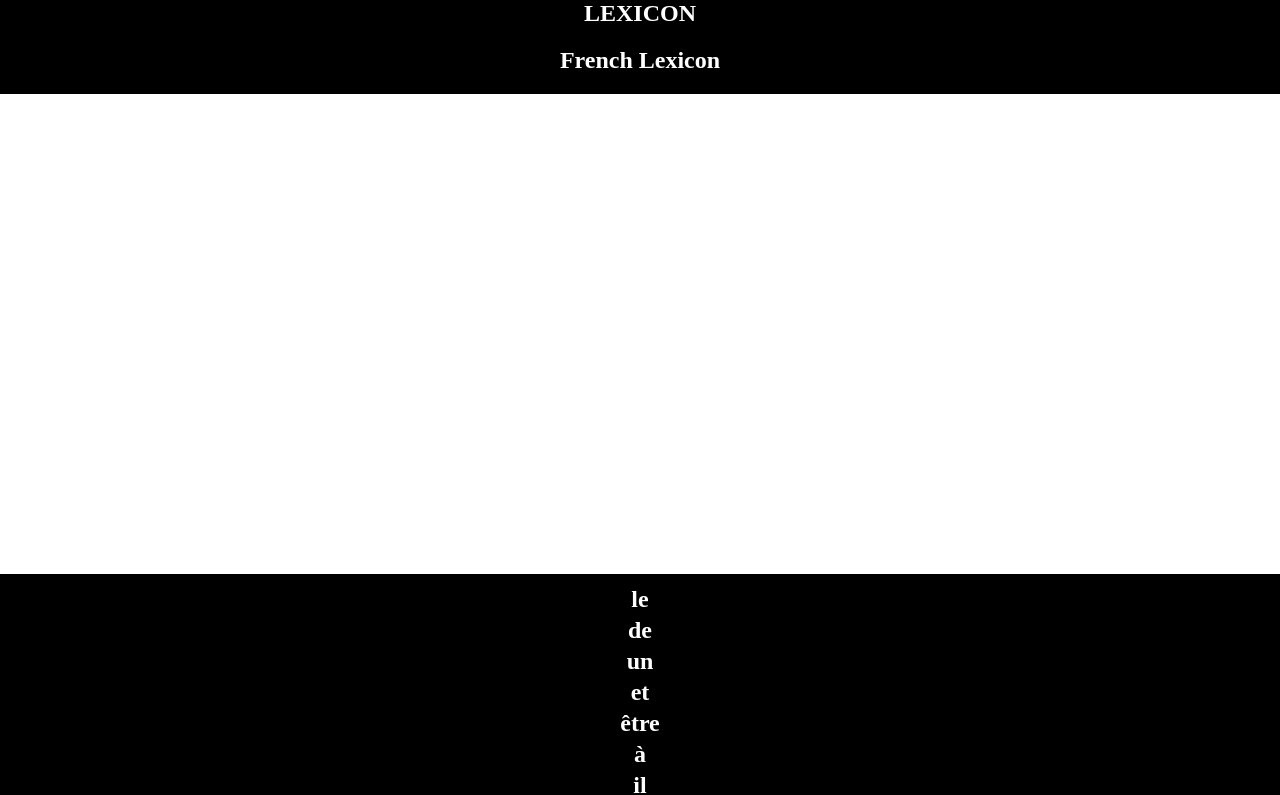
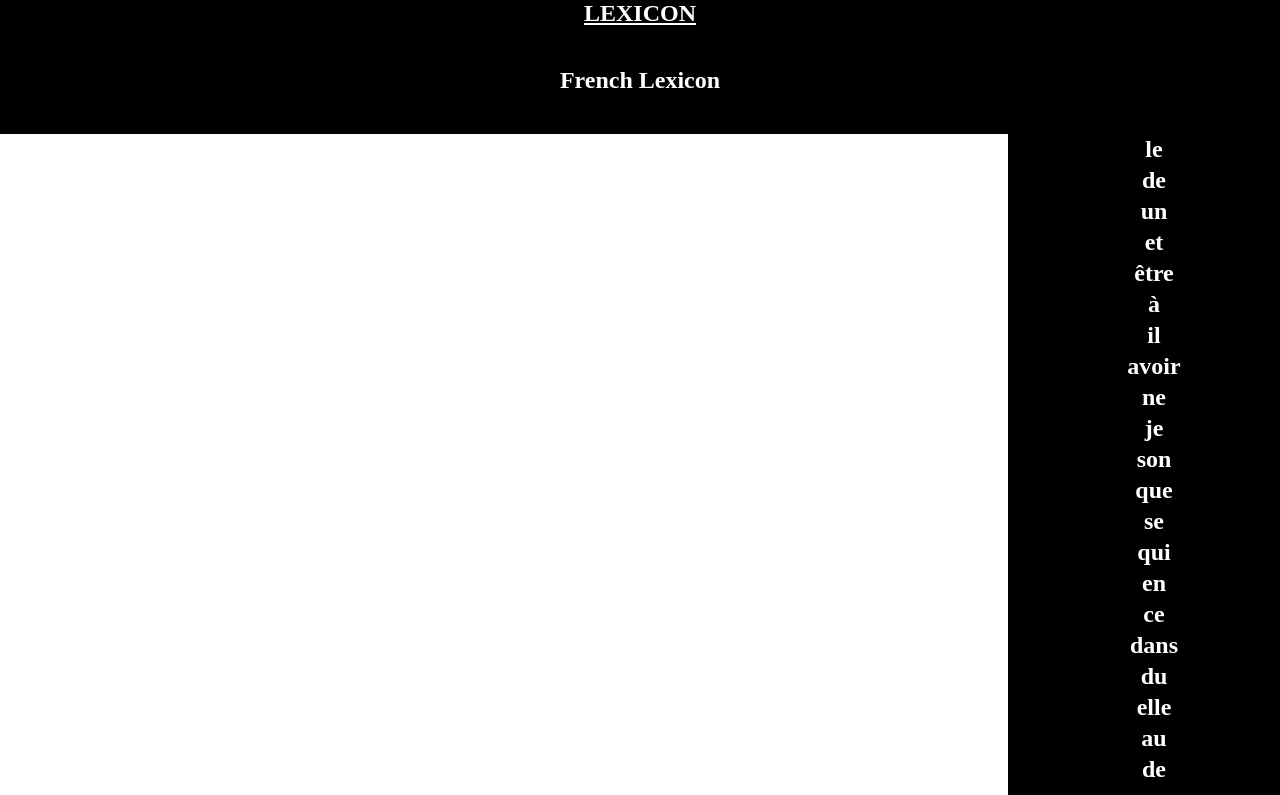
Before and after one commit to 8dgkim/lexicon, a plain HTML site: page languages/french/french.html in a window 1280 px wide. Shown: the top 795 px of the page. Drawn offline with Linux system fonts and the light colour scheme.

Commit message:
added mobile display

```diff
--- a/styles.css
+++ b/styles.css
@@ -1,3 +1,5 @@
+/* global */
+
 body {
     background-color: black;
     margin: 0;
@@ -9,6 +11,31 @@ body {
     font-family: "Times New Roman", Times, serif; /* Change the font to Times New Roman */
 }
 
+h1 {
+    color: white;
+    font-size: 50px;
+}
+
+h2 {
+    color: white;
+    grid-column: span 2;
+}
+
+a {
+    text-decoration: none;
+    color: white;
+    font-weight: bold;
+    font-size: 24px;
+    grid-column: span 2;
+}
+
+a:hover {
+    text-decoration: underline;
+}
+
+
+/* index.html */
+
 .main-container {
     text-align: center;
     width: 100%;
@@ -17,15 +44,6 @@ body {
     flex-direction: column;
     align-items: center;
     justify-content: center;
-}
-
-h1 {
-    color: white;
-    font-size: 50px;
-}
-
-h2 {
-    color: white;
 }
 
 .languages ul {
@@ -37,30 +55,23 @@ h2 {
     margin-bottom: 10px;
 }
 
-a {
-    text-decoration: none;
-    color: white;
-    font-weight: bold;
-    font-size: 24px;
-}
-
-a:hover {
-    text-decoration: underline;
-}
+/* languages/ */
 
 .lexicon-container {
-    display: flex;
-    flex-direction: column;
+    display: grid;
+    grid-template-columns: 4fr 1fr;
+    gap: 20px;
+    /* flex-direction: column; */
     align-items: center;
+    text-align: center;
 }
-
 
 #lexicon-list {
     width: 100%;
-    max-width: 800px; /* Set a max-width if needed */
+    /* max-width: 300px; */
     max-height: calc(100vh - 100px);
     overflow-y: auto;
-    padding: 10px;
+    /* padding: 10px; */
     margin: 0 auto; /* Center the lexicon list horizontally */
     display: flex;
     flex-direction: column;
@@ -74,14 +85,26 @@ a:hover {
 
 iframe {
     width: 100%;
-    height: 60vh; /* Adjust the height as needed */
+    height: 100%;
     position: sticky;
     top: 0;
     background-color: #fff;
 }
 
+/* convert to mobile display (height >> width)  */
+
 @media (max-width: 600px) {
+    .lexicon-container {
+        display: flex;
+        flex-direction: column;
+        /* grid-template-columns: 1fr; 1-column grid for screens less than 600px */
+    }
+
     #wiktionary-frame {
         height: 65vh;
     }
+
+    #lexicon-list {
+        max-width: none; /* Remove max-width for the left column on smaller screens */
+    }
 }
```
Also changed, not shown: 1 other file.
